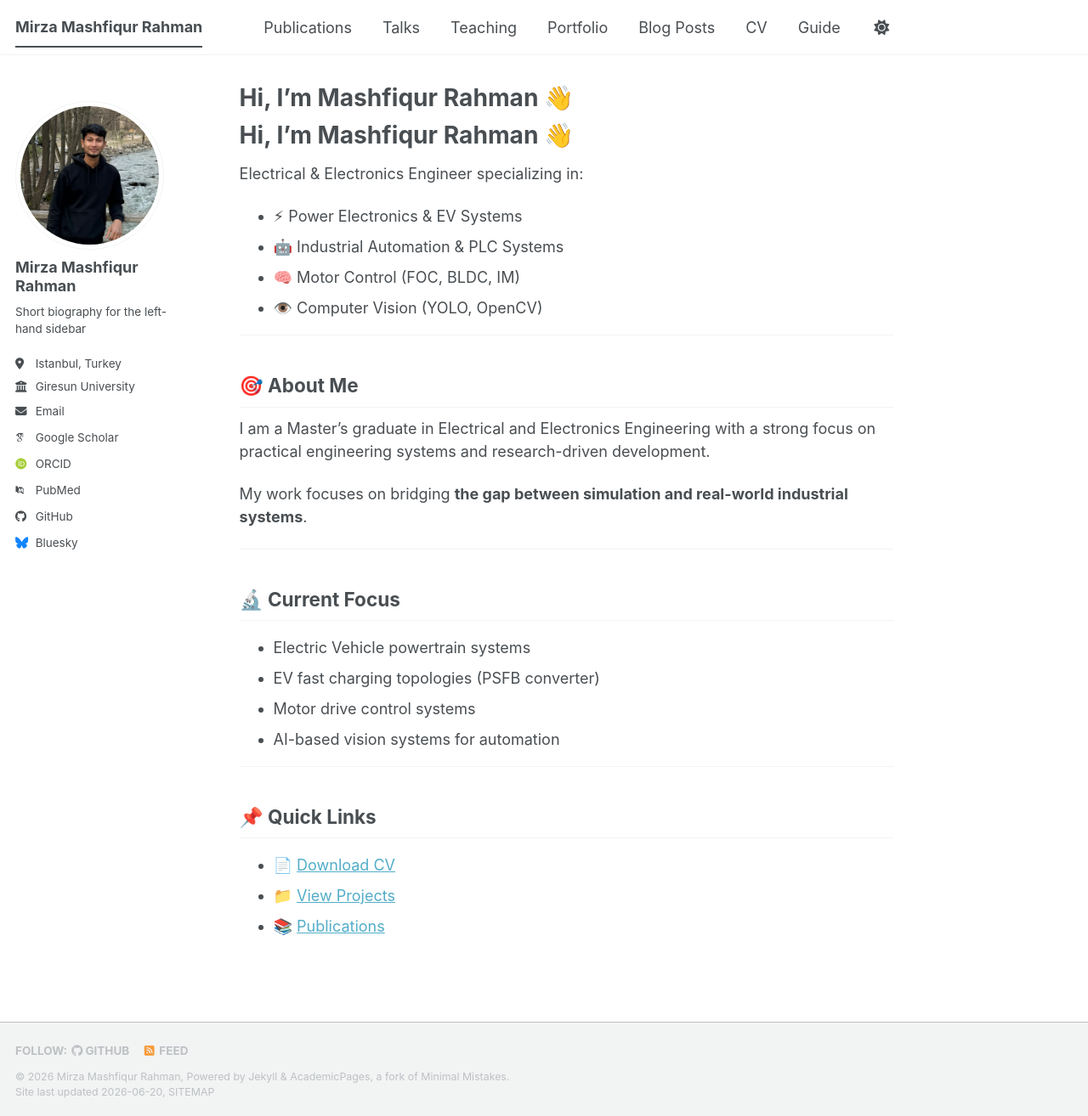
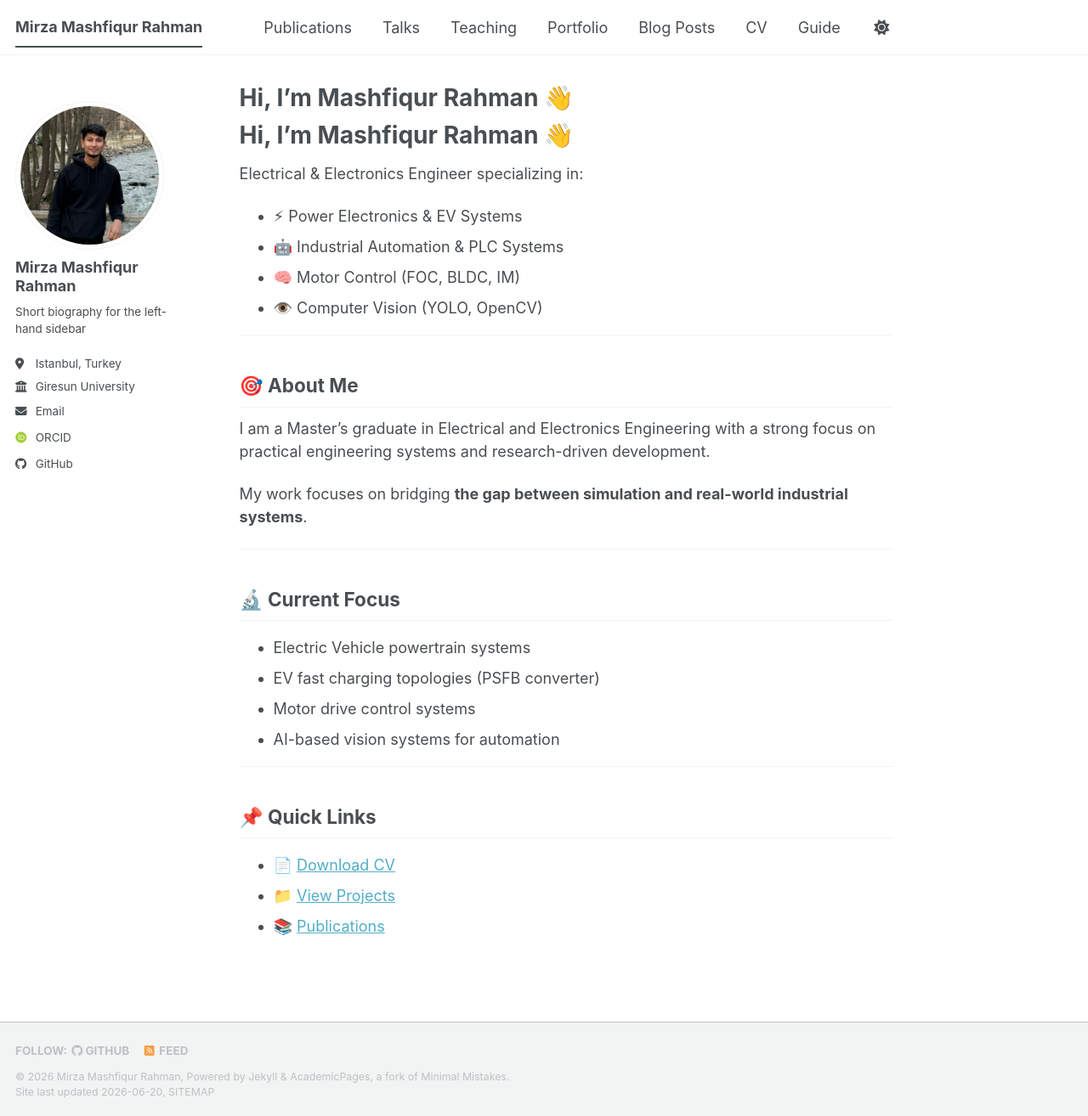
Before and after one commit to mashfique19/mashfique19.github.io, a Jekyll site: the page built from _pages/about.md, in a window 1280 px wide and 1314 px high. Shown: the whole window at 85% size. Built offline with Jekyll 4.4.1, drawn with Linux system fonts in a browser that asks for light colours; some web fonts are replaced; a script bundle is joined from its source files by our own code; library files that are not in the unit come from our copies; our own code applies the rules of GitHub Pages for plain Markdown files.

Commit message:
Modify site description and URLs in _config.yml
Updated personal information and URLs in the configuration.

```diff
--- a/_config.yml
+++ b/_config.yml
@@ -12,11 +12,11 @@ site_theme               : "default" # The available themes options are "default
 title                    : "Mirza Mashfiqur Rahman"
 title_separator          : "-"
 name                     : &name "Mirza Mashfiqur Rahman"
-description              : &description "Your Name's academic portfolio"   # Update this with a general description of your site, this is the default if not overridden by a page
-url                      : https://academicpages.github.io # The base hostname & protocol for your site e.g. "https://[your GitHub username].github.io",
+description              : &description "Mirza Mashfiqur Rahman's academic portfolio"   # Update this with a general description of your site, this is the default if not overridden by a page
+url                      : https://mashfique19.github.io # The base hostname & protocol for your site e.g. "https://[your GitHub username].github.io",
                                                            # or if you already have some other page hosted on Github then use "https://[your GitHub username].github.io/[Your Repo Name]"
 baseurl                  : "" # the subpath of your site, e.g. "/blog"
-repository               : "academicpages/academicpages.github.io"
+repository               : "mashfique19/mashfique19.github.io"
 
 # Site Author - The following control what appear as part of the author content on the side bar.
 #               If a field is blank the icon and link will not appear, otherwise it will be shown.
@@ -33,18 +33,18 @@ author:
   email            : "mashfique19@gmail.com"
 
   # Academic websites
-  academia         : # URL
-  arxiv            : # URL - Update with the correct link to your profile
-  googlescholar    : "https://scholar.google.com/citations?user=PS_CX0AAAAAJ"
-  inspire-hep      : # URL
-  impactstory      : # URL
-  orcid            : "https://orcid.org/yourorcidurl"
-  semantic         : # URL
-  ssrn             : # URL
-  pubmed           : "https://www.ncbi.nlm.nih.gov/pubmed/?term=john+snow"
-  researchgate     : # URL
-  scopus           : # URL
-  zotero           : # URL
+  #academia         : # URL
+  #arxiv            : # URL - Update with the correct link to your profile
+  #googlescholar    : "https://scholar.google.com/citations?user=PS_CX0AAAAAJ"
+  #inspire-hep      : # URL
+  #impactstory      : # URL
+  orcid            : "https://orcid.org/0009-0002-7788-4660"
+  #semantic         : # URL
+  #ssrn             : # URL
+  #pubmed           : "https://www.ncbi.nlm.nih.gov/pubmed/?term=john+snow"
+  #researchgate     : # URL
+  #scopus           : # URL
+  #zotero           : # URL
 
 
   # Repositories and software development
@@ -56,31 +56,31 @@ author:
   stackoverflow    : # User number or user number and name (i.e., use "1" or "1/jeff-atwood")
 
   # Social media
-  artstation       : # Username
-  bluesky          : "bsky.app" # Replace this with you Bluesky username
-  facebook         : # Username
-  flickr           : # Username
-  foursquare       : # Username
-  goodreads        : # Username
-  google_plus      : # Username
-  keybase          : # Username
-  instagram        : # Username
-  lastfm           : # Username
+  # artstation       : # Username
+  # bluesky          : "bsky.app" # Replace this with you Bluesky username
+  # facebook         : # Username
+  # flickr           : # Username
+  # foursquare       : # Username
+  # goodreads        : # Username
+  # google_plus      : # Username
+  # keybase          : # Username
+  # instagram        : # Username
+  # lastfm           : # Username
   linkedin         : # Username
-  mastodon         : # URL
-  medium           : # URL
-  pinterest        : # Username
-  soundcloud       : # Username
-  steam            : # Username
-  telegram         : # URL
-  tumblr           : # Username
-  twitter          : # Username for X / Twitter
-  vine             : # Username
-  weibo            : # Username
-  wikipedia        : # Username
-  xing             : # Username
-  youtube          : # Username
-  zhihu            : # Username
+  # mastodon         : # URL
+  # medium           : # URL
+  # pinterest        : # Username
+  # soundcloud       : # Username
+  # steam            : # Username
+  # telegram         : # URL
+  # tumblr           : # Username
+  # twitter          : # Username for X / Twitter
+  # vine             : # Username
+  # weibo            : # Username
+  # wikipedia        : # Username
+  # xing             : # Username
+  # youtube          : # Username
+  # zhihu            : # Username
 
 # Publication Category - The following the list of publication categories and their headings
 publication_category:
```
